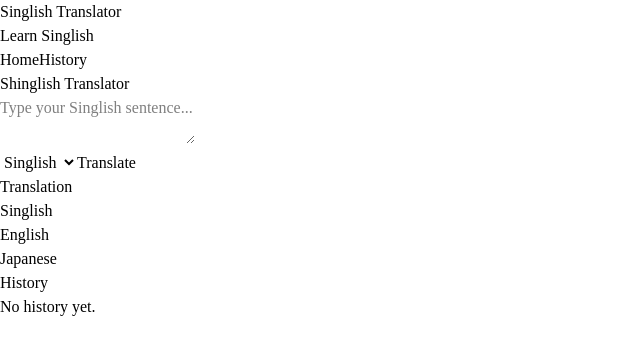
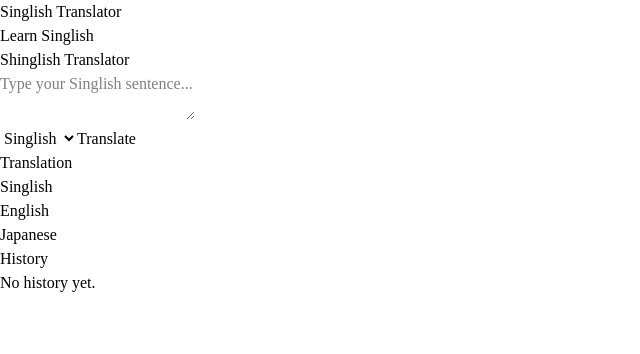
Before and after one commit to mii-na/tp_project, a React (Vite) app: page / in a window 1280 px wide. Shown: the top 354 px of the page, without its empty margins (0-640 px from the left). Built offline with nearby package versions, Linux system fonts and the light colour scheme.

Commit message:
ヘッダーにアイコンの設定

```diff
--- a/src/components/Header.tsx
+++ b/src/components/Header.tsx
@@ -18,16 +18,8 @@ export default function Header() {
           </div>
         </div>
 
-        {/* Navigation Button*/}
-        <nav className="flex gap-8">
-          <button className="text-gray-700 hover:text-blue-600 transition">
-            Home
-          </button>
-
-          <button className="text-gray-700 hover:text-blue-600 transition">
-            History
-          </button>
-        </nav>
+      {/* ファビコンの変更 */}
+        <link rel="icon" href="src\materials\favicon.png"/>
 
       </div>
     </header>
```
Also changed, not shown: src/materials/favicon.png (added).
